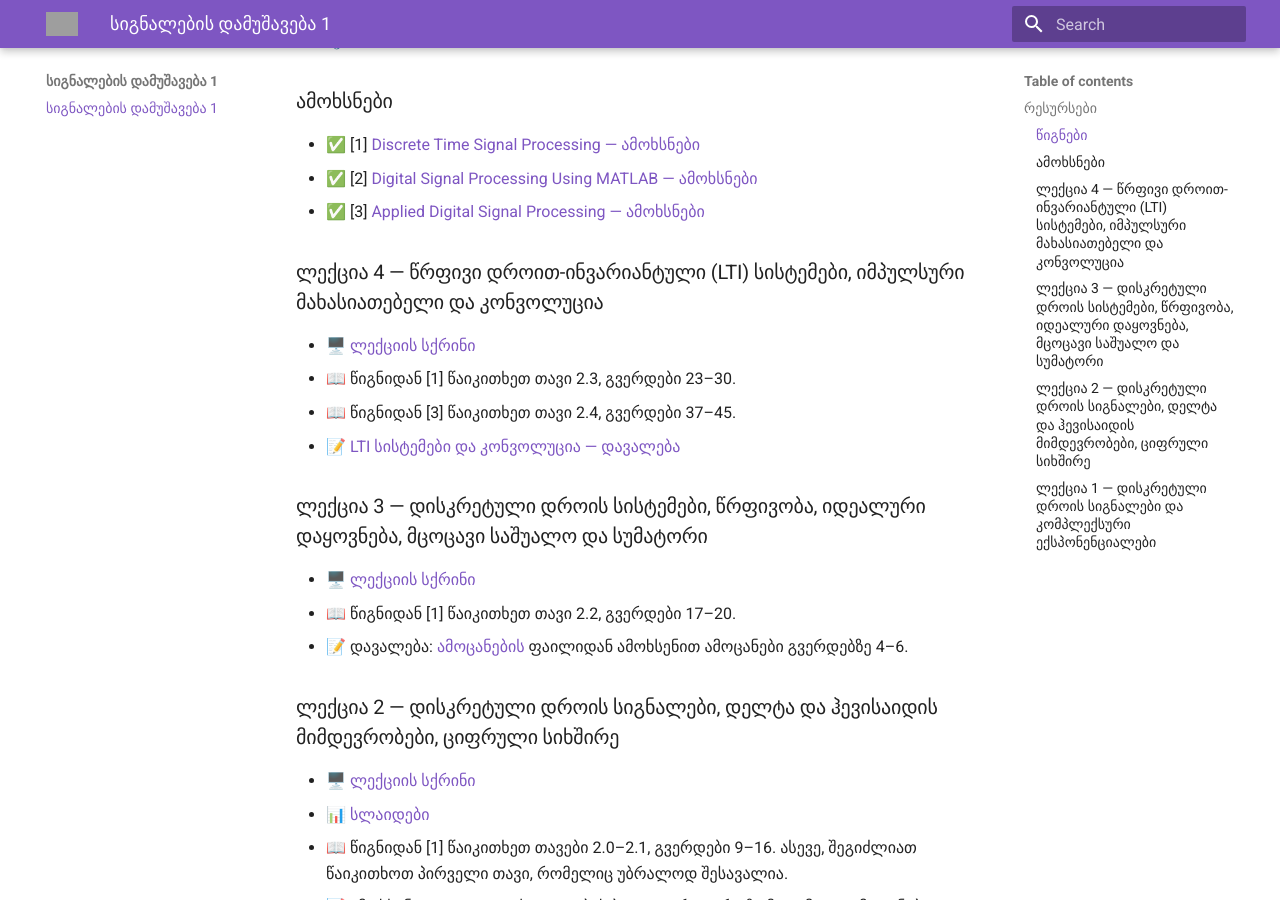
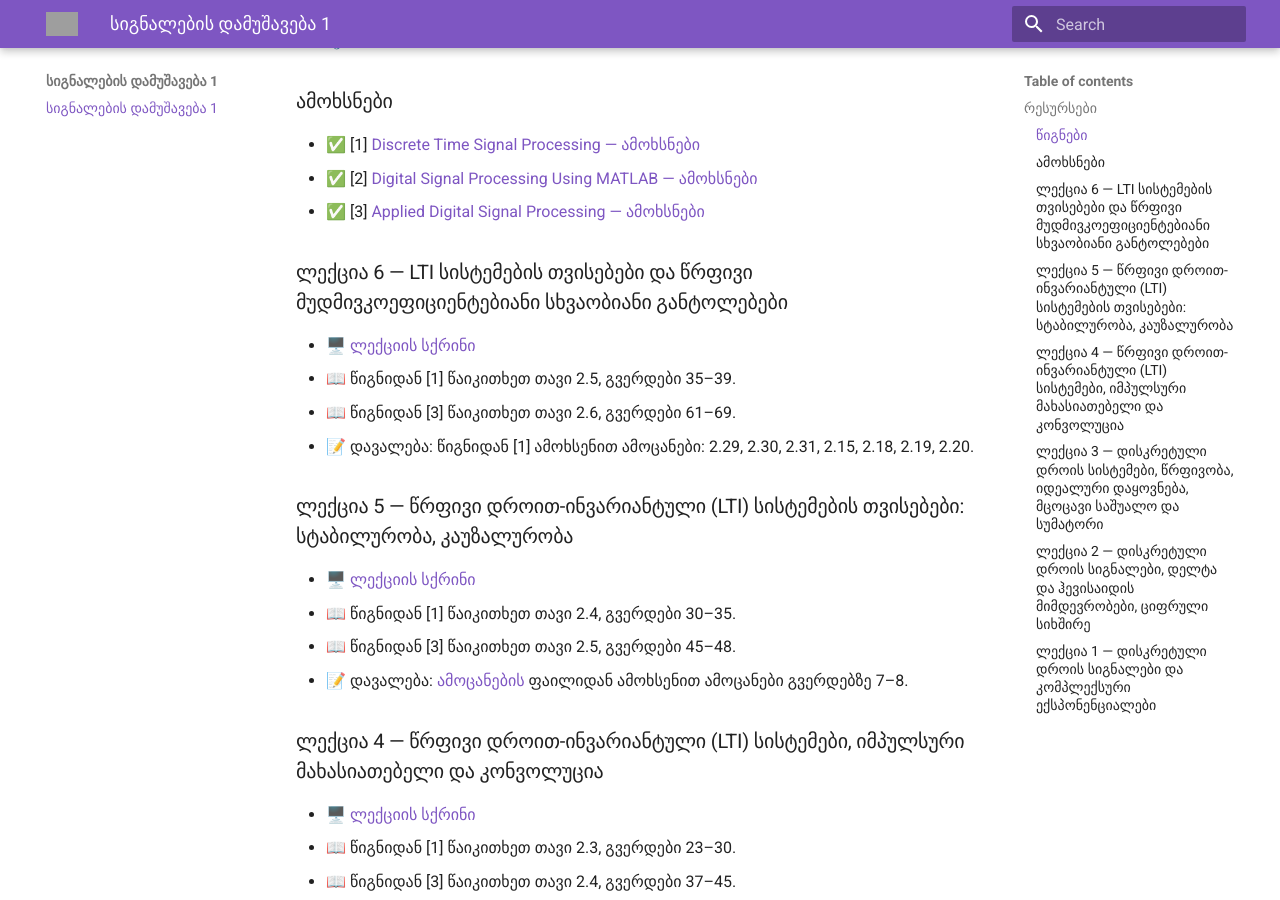
Before and after one commit to gugavar/signal-processing-1-fall-2026, an MkDocs documentation site: the page built from docs/index.md, in a window 1280 px wide and 900 px high, scrolled down 349 px. Built offline with MkDocs 1.6.1 and Material for MkDocs 9.7.7, drawn with Linux system fonts in a browser that asks for light colours; grey boxes are pictures that could not be loaded.

Commit message:
Update index.md

```diff
--- a/docs/index.md
+++ b/docs/index.md
@@ -14,6 +14,20 @@
 - ✅ [1] [Discrete Time Signal Processing — ამოხსნები](https://drive.google.com/file/d/1C74Jm6uUUa_pUx7VfVtefjMOFdmmksEB/view?usp=sharing)
 - ✅ [2] [Digital Signal Processing Using MATLAB — ამოხსნები](https://drive.google.com/file/d/1nd2ObU4cImYh0R412KcQoaTxOTonJioe/view?usp=sharing)
 - ✅ [3] [Applied Digital Signal Processing — ამოხსნები](https://drive.google.com/file/d/1bpyNl1Ugp6BYxB6EaGVTJMIYeHz6Em-E/view?usp=sharing)
+
+### ლექცია 6 — LTI სისტემების თვისებები და წრფივი მუდმივკოეფიციენტებიანი სხვაობიანი განტოლებები
+
+- 🖥️ [ლექციის სქრინი](https://drive.google.com/file/d/1fe88elS5TUzfrcX2N7hxLaTj2SGtXaXi/view?usp=drive_link)
+- 📖 წიგნიდან [1] წაიკითხეთ თავი 2.5, გვერდები 35–39.
+- 📖 წიგნიდან [3] წაიკითხეთ თავი 2.6, გვერდები 61–69.
+- 📝 დავალება: წიგნიდან [1] ამოხსენით ამოცანები: 2.29, 2.30, 2.31, 2.15, 2.18, 2.19, 2.20.
+
+### ლექცია 5 — წრფივი დროით-ინვარიანტული (LTI) სისტემების თვისებები: სტაბილურობა, კაუზალურობა
+
+- 🖥️ [ლექციის სქრინი](https://drive.google.com/file/d/1cAWNh9JLsIhAgSGZ31tRS41TPz2Vt9DX/view?usp=drive_link)
+- 📖 წიგნიდან [1] წაიკითხეთ თავი 2.4, გვერდები 30–35.
+- 📖 წიგნიდან [3] წაიკითხეთ თავი 2.5, გვერდები 45–48.
+- 📝 დავალება: [ამოცანების](https://drive.google.com/file/d/12PsxMPfSZ8c-BUPXkifoBccJrOljaViF/view?usp=sharing) ფაილიდან ამოხსენით ამოცანები გვერდებზე 7–8.
 
 ### ლექცია 4 — წრფივი დროით-ინვარიანტული (LTI) სისტემები, იმპულსური მახასიათებელი და კონვოლუცია
 
```
